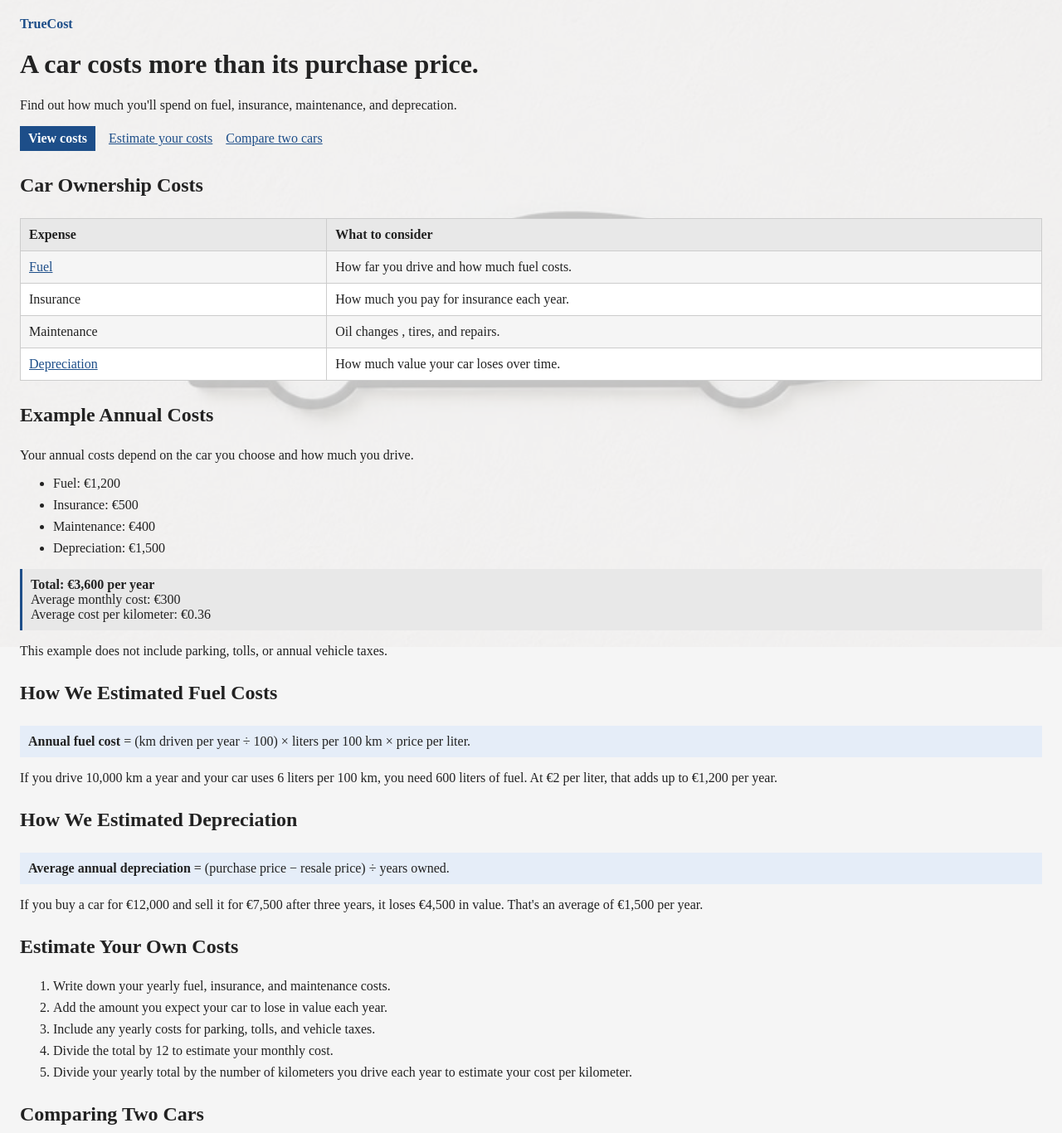
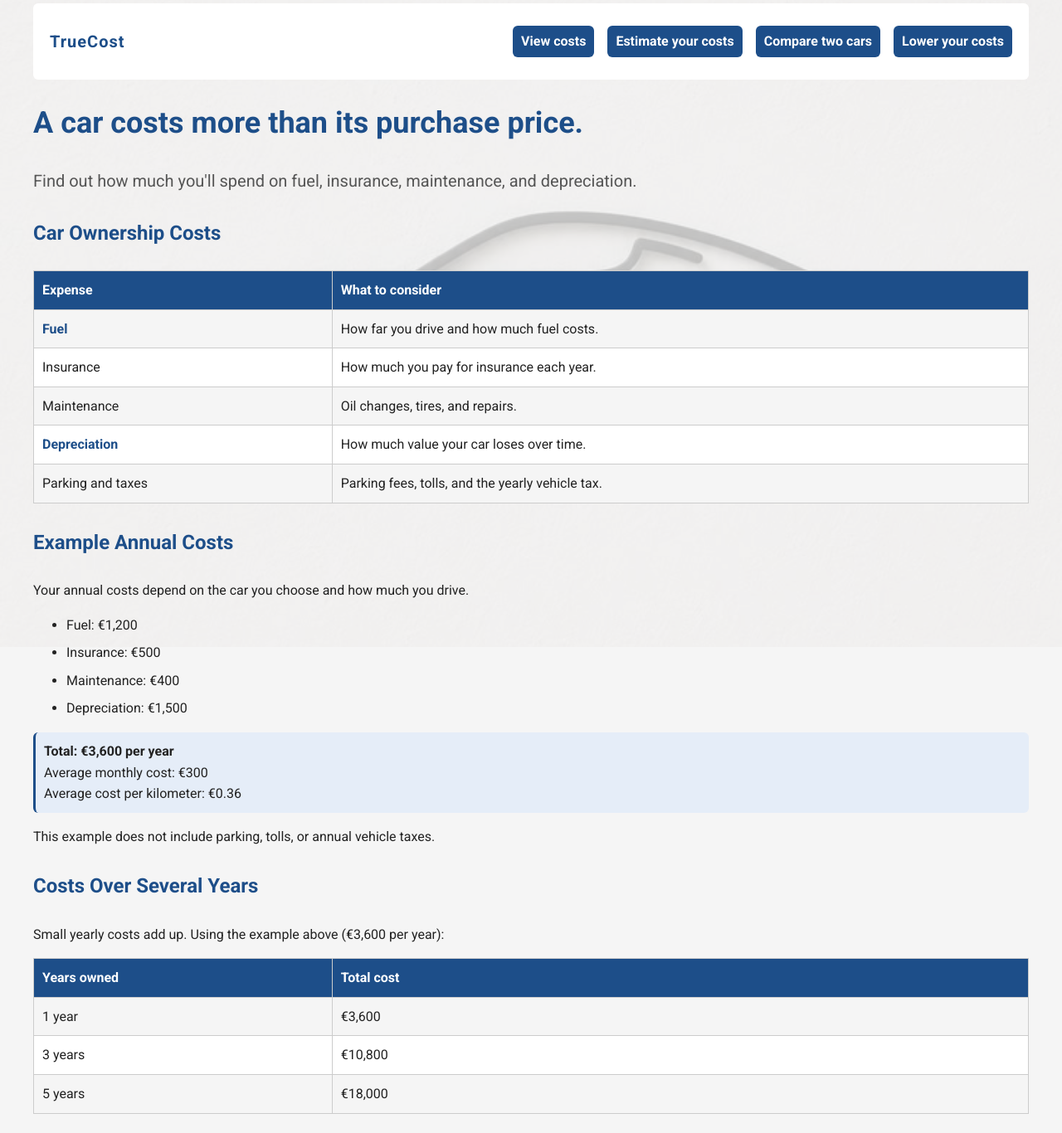
Before and after one commit to Nikolai-Chislari/car-tco-project-main, a plain HTML site: page index.html in a window 1280 px wide. Shown: the part 20-1386 px from the top of the page at 83% size. Drawn offline with Linux system fonts and the light colour scheme.

Commit message:
Revert "end"
This reverts commit fbec59753d2cc6d8e7b4c364069d5412bbcc642f.

```diff
--- a/index.html
+++ b/index.html
@@ -2,26 +2,31 @@
 <html lang="en">
 <head>
  <meta charset="UTF-8">
+ <meta name="viewport" content="width=device-width, initial-scale=1">
  <title>TrueCost</title>
+ <link href="https://fonts.googleapis.com/css2?family=Roboto:wght@400;700&display=swap" rel="stylesheet">
  <link rel="stylesheet" href="style.css">
 </head>
-<body id ="top">
-  <p class="site-name"><strong>TrueCost</strong></p>
+<body id="top">
+  <header>
+    <p class="site-name"><strong>TrueCost</strong></p>
+    <p class="page-links">
+      <a href="#costs">View costs</a>
+      <a href="#own-costs">Estimate your costs</a>
+      <a href="#compare-cars">Compare two cars</a>
+      <a href="#lower-costs">Lower your costs</a>
+    </p>
+  </header>
 
   <h1> A car costs more than its purchase price.</h1>
 
-  <p>
-   Find out how much you'll spend on fuel, insurance, maintenance, and deprecation.
-  </p>
+    <p class="intro">
+ Find out how much you'll spend on fuel, insurance, maintenance, and depreciation.
+</p>
 
   <div class="photo-background">
   <img class="car-photo" src="img/car.jpg" alt="">
 </div>
-  <p class="page-links">
-  <a href="#costs">View costs</a>
-  <a href="#own-costs">Estimate your costs</a>
-  <a href="#compare-cars">Compare two cars</a>
-</p>
 <h2 id="costs">Car Ownership Costs</h2>
 
   <table>
@@ -39,12 +44,18 @@
   </tr>
   <tr>
     <td>Maintenance</td>
-    <td>Oil changes , tires, and repairs.</td>
+    <td>Oil changes, tires, and repairs.</td>
   </tr>
   <tr>
     <td><a href="#depreciation-example">Depreciation</a></td>
     <td>How much value your car loses over time.</td>
   </tr>
+
+  <tr>
+    <td>Parking and taxes</td>
+    <td>Parking fees, tolls, and the yearly vehicle tax.</td>
+  </tr>
+
   </table>
 
   <h2>Example Annual Costs</h2>
@@ -65,6 +76,28 @@
  </p>
 
  <p>This example does not include parking, tolls, or annual vehicle taxes.</p>
+
+ <h2>Costs Over Several Years</h2>
+<p>Small yearly costs add up. Using the example above (€3,600 per year):</p>
+
+<table>
+  <tr>
+    <th>Years owned</th>
+    <th>Total cost</th>
+  </tr>
+  <tr>
+    <td>1 year</td>
+    <td>€3,600</td>
+  </tr>
+  <tr>
+    <td>3 years</td>
+    <td>€10,800</td>
+  </tr>
+  <tr>
+    <td>5 years</td>
+    <td>€18,000</td>
+  </tr>
+</table>
 
  <h2 id="fuel-example"> How We Estimated Fuel Costs</h2>
  <p class="formula"><strong>Annual fuel cost</strong> = (km driven per year ÷ 100) × liters per 100 km × price per liter.</p>
@@ -87,6 +120,15 @@
   <li>Divide the total by 12 to estimate your monthly cost.</li>
   <li>Divide your yearly total by the number of kilometers you drive each year to estimate your cost per kilometer.</li>
  </ol>
+
+ <h2 id="lower-costs">How to Lower Your Costs</h2>
+<ul>
+  <li>Drive smoothly. Fast acceleration and hard braking use more fuel.</li>
+  <li>Check your tire pressure every month.</li>
+  <li>Compare insurance offers every year before you renew.</li>
+  <li>Choose a model that keeps its value well.</li>
+</ul>
+
  <h2 id="compare-cars">Comparing Two Cars</h2>
  <p>When comparing two cars, use the same annual mileage for both.</p>
  <table>
@@ -109,7 +151,11 @@
 
 <p><strong>Car A costs €50 less per month.</strong></p>
 
-<p><a href="#top">Back to top</a></p>
+
+<footer>
+  <p><a href="#top">Back to top</a></p>
+  <p>TrueCost: what a car really costs to own.</p>
+</footer>
 
 
 
--- a/style.css
+++ b/style.css
@@ -1,8 +1,11 @@
 body {
   background-color: #f5f5f5;
   color: #222222;
-  margin: 0;
+  margin: 0 auto;
   padding: 24px;
+  max-width: 1200px;
+  font-family: 'Roboto', Arial, sans-serif;
+  line-height: 1.6;
 }
 
 table{
@@ -18,7 +21,8 @@ td{
 }
 
 th{
-  background-color: #e8e8e8;
+  background-color: #1d4e89;
+  color: white;
   text-align: left;
 }
 
@@ -30,8 +34,15 @@ a:hover{
   color: #333333;
 }
 
+h1{
+  color:#1d4e89;
+  font-size: 36px;
+}
+
 .site-name{
-  color: #1d4e89
+  color: #1d4e89;
+  font-size: 20px;
+  letter-spacing: 1px;
 }
 
 li{
@@ -41,12 +52,15 @@ li{
 h2{
   margin-top: 28px;
   padding-bottom: 6px;
+  color: #1d4e89;
+  scroll-margin-top: 100px;
 }
 
 .total{
-  background-color: #e8e8e8;
+  background-color: #e5edf8;
   border-left: 3px solid #1d4e89;
   padding: 10px;
+  border-radius: 6px;
 }
 
 th:first-child{
@@ -60,15 +74,16 @@ th:first-child{
   gap: 16px;
 }
 
-.page-links a:first-child {
+.page-links a{
   background-color: #1d4e89;
   color: white;
   padding: 6px 10px;
   font-weight: bold;
   text-decoration: none;
+  border-radius: 6px;
 }
 
-.page-links a:first-child:hover {
+.page-links a:hover {
   background-color: #153b68;
 }
 
@@ -83,6 +98,7 @@ h2:target{
 .formula {
   background-color: #e5edf8;
   padding: 10px;
+  border-radius: 6px;
 }
 
 .photo-background {
@@ -102,5 +118,43 @@ h2:target{
   min-width: 100%;
   min-height: 100%;
   flex-shrink: 0;
+  object-fit: cover;
   opacity: 0.22;
 }
+
+footer {
+  margin-top: 40px;
+  font-size: 14px;
+  color: #555555;
+}
+
+tr:hover td {
+  background-color: #e5edf8;
+}
+
+header {
+  background-color: white;
+  padding: 10px 20px;
+  margin-bottom: 20px;
+  display: flex;
+  justify-content: space-between;
+  align-items: center;
+  flex-wrap: wrap;
+  position: sticky;
+  top: 0;
+  border-radius: 6px;
+}
+
+.intro {
+  font-size: 20px;
+  color: #555555;
+}
+
+td a {
+  text-decoration: none;
+  font-weight: bold;
+}
+
+td a:hover {
+  text-decoration: underline;
+}
```
Also changed, not shown: car.jpg (deleted).
